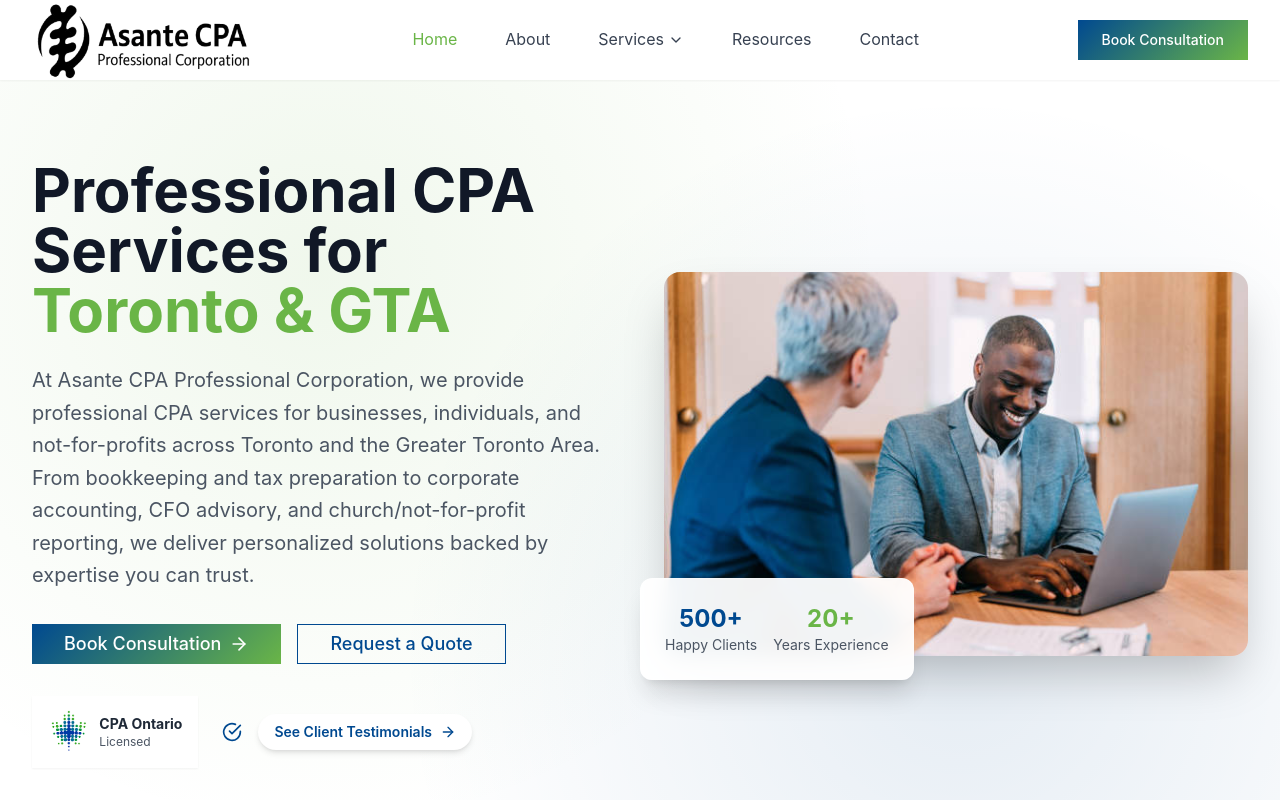
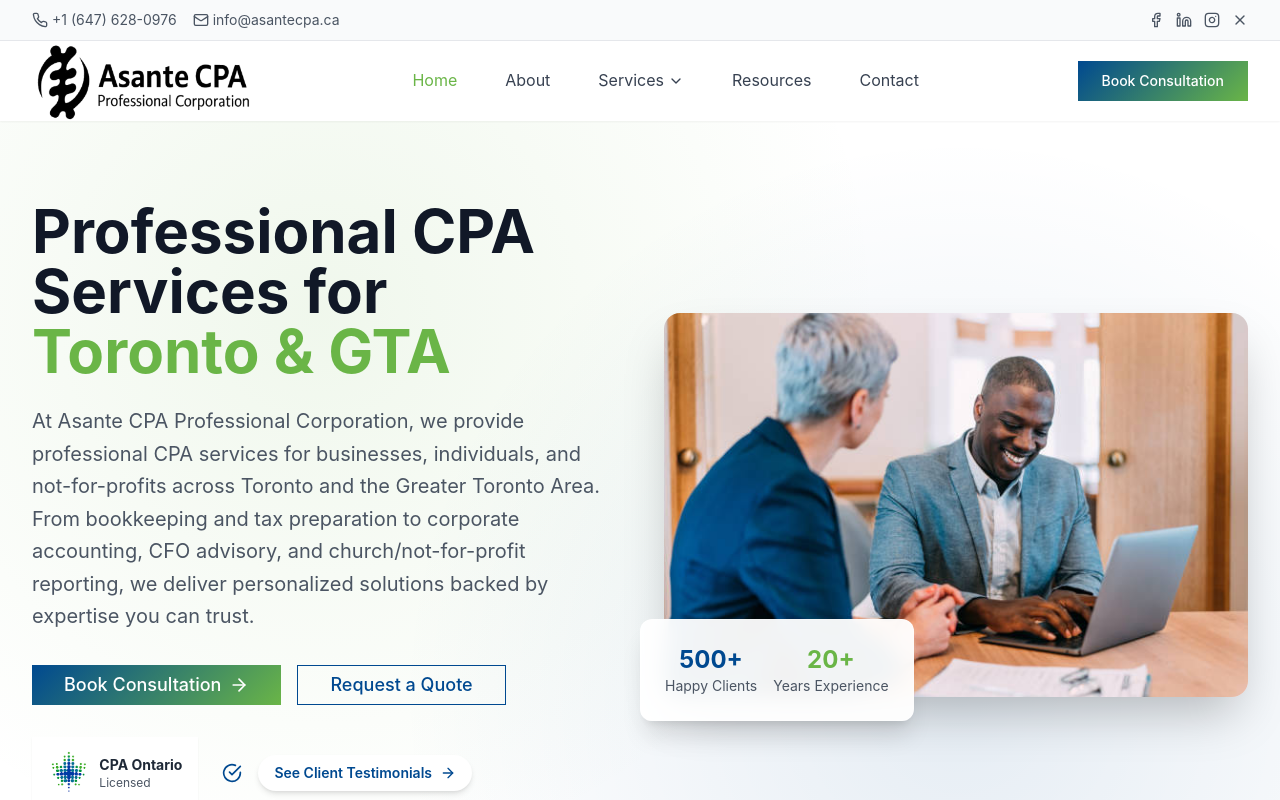
Before and after one commit to Wise-mystic/Asante-CPA, a React (Vite) app: page / in a window 1280 px wide. Shown: the top 800 px of the page. Built offline with nearby package versions, Linux system fonts and the light colour scheme.

Commit message:
extra navbar added to display contact info and socials

```diff
--- a/src/components/Header.jsx
+++ b/src/components/Header.jsx
@@ -1,7 +1,7 @@
 import React, { useState, useEffect, useRef } from 'react';
 import { Link, useLocation } from 'react-router-dom';
 import { motion, AnimatePresence } from 'framer-motion';
-import { Menu, X, ChevronDown, ChevronUp } from 'lucide-react';
+import { Menu, X, ChevronDown, ChevronUp, Mail, Phone, Facebook, Linkedin, Instagram } from 'lucide-react';
 import { Button } from '@/components/ui/button';
 import LogoImage from '@/assets/images/Mr._Ben_Asante_croped_Logo_-removebg-preview.png';
 
@@ -48,6 +48,37 @@
 
   return (
     <header className="bg-white shadow-sm sticky top-0 z-50">
+      {/* Top contact bar */}
+      <div className="bg-gray-50 border-b">
+        <div className="max-w-7xl mx-auto px-4 sm:px-6 lg:px-8">
+          <div className="flex items-center justify-between h-10 text-xs sm:text-sm text-gray-600">
+            <div className="flex items-center space-x-4">
+              <a href="tel:16476280976" className="flex items-center space-x-1 hover:text-primary-green" aria-label="Phone number">
+                <Phone className="h-4 w-4" />
+                <span className="hidden sm:inline">+1 (647) 628-0976</span>
+              </a>
+              <a href="mailto:info@asantecpa.ca" className="flex items-center space-x-1 hover:text-primary-green" aria-label="Email address">
+                <Mail className="h-4 w-4" />
+                <span className="hidden sm:inline">info@asantecpa.ca</span>
+              </a>
+            </div>
+            <div className="flex items-center space-x-3">
+              <a href="https://www.facebook.com/AsanteCPA" target="_blank" rel="noopener noreferrer" className="hover:text-primary-green" aria-label="Facebook">
+                <Facebook className="h-4 w-4" />
+              </a>
+              <a href="https://www.linkedin.com/company/asante-cpa" target="_blank" rel="noopener noreferrer" className="hover:text-primary-green" aria-label="LinkedIn">
+                <Linkedin className="h-4 w-4" />
+              </a>
+              <a href="https://www.instagram.com/asantecpa" target="_blank" rel="noopener noreferrer" className="hover:text-primary-green" aria-label="Instagram">
+                <Instagram className="h-4 w-4" />
+              </a>
+              <a href="https://x.com/asantecpa" target="_blank" rel="noopener noreferrer" className="hover:text-primary-green" aria-label="X">
+                <X className="h-4 w-4" />
+              </a>
+            </div>
+          </div>
+        </div>
+      </div>
       <nav className="max-w-7xl mx-auto px-4 sm:px-6 lg:px-8">
         <div className="flex justify-between items-center h-20">
           <Link to="/" className="flex-shrink-0 flex items-center space-x-3">
```
